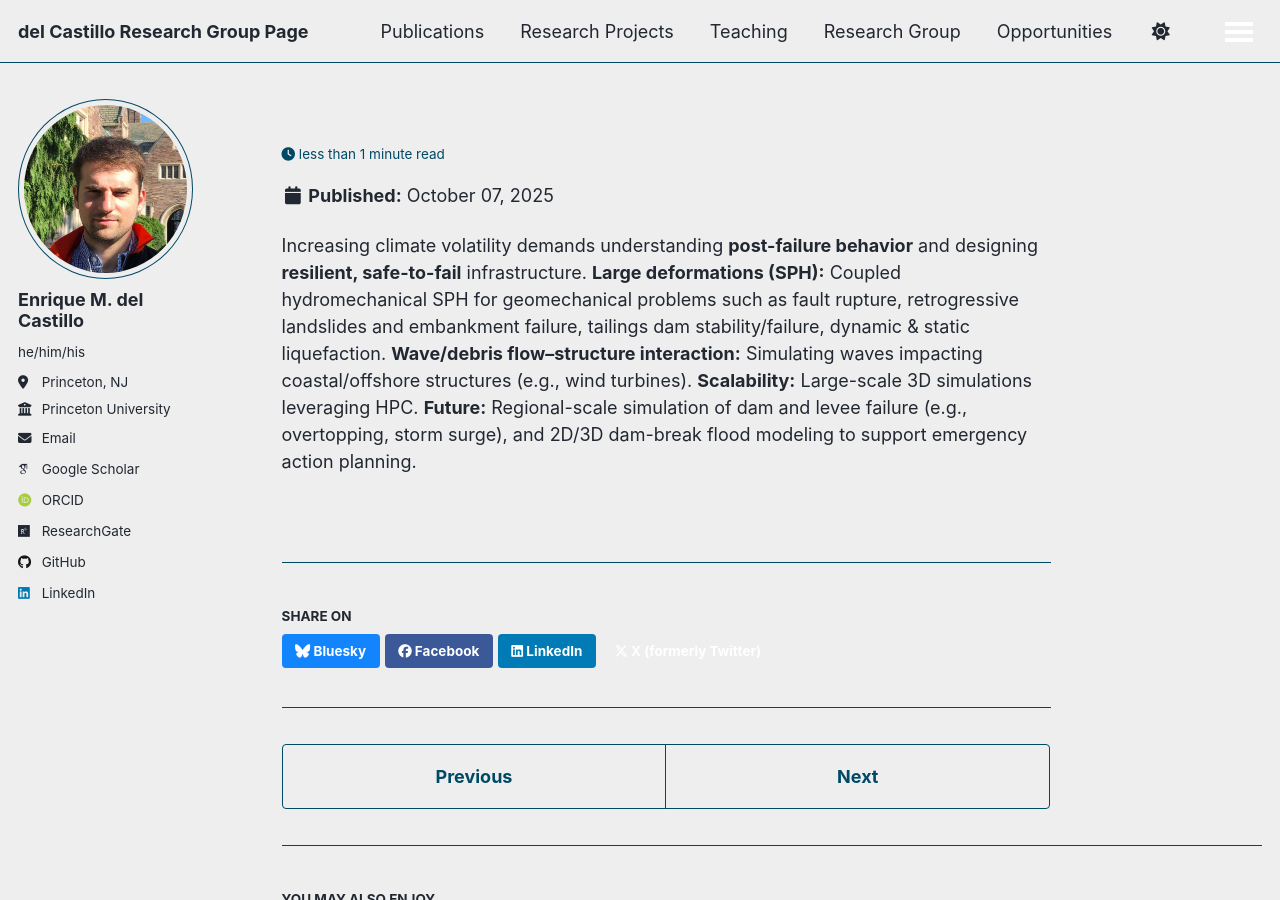
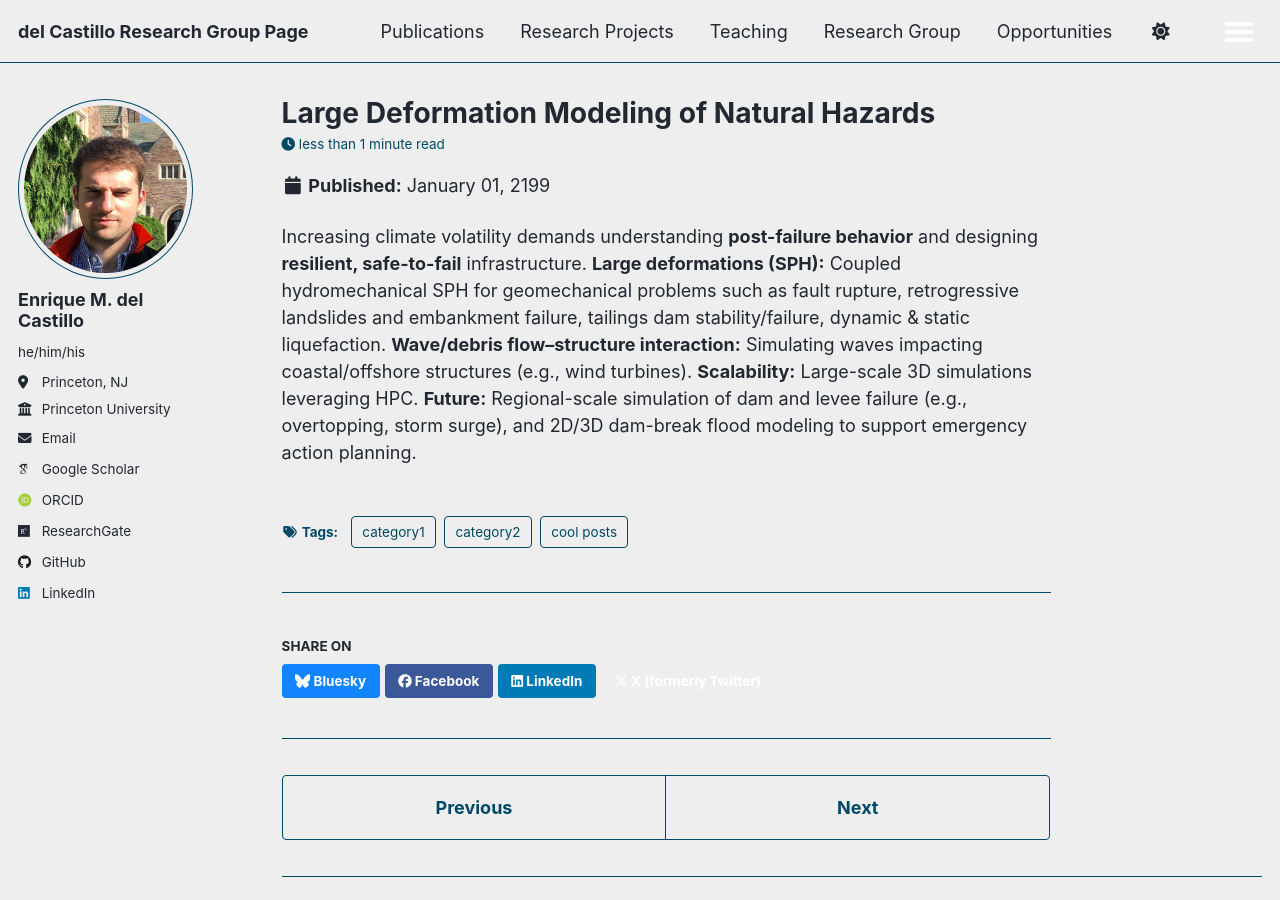
Before and after one commit to emdc19/emdcwebsite, a Jekyll site: the page built from _posts/2199-01-01-future-post.md, in a window 1280 px wide and 900 px high. Built offline with Jekyll 4.4.1, drawn with Linux system fonts in a browser that asks for light colours; some web fonts are replaced; a script that is not in the unit is left out; part of the change alters nothing that is shown.

Commit message:
Update 2199-01-01-future-post.md

```diff
--- a/_posts/2199-01-01-future-post.md
+++ b/_posts/2199-01-01-future-post.md
@@ -1,6 +1,5 @@
 ---
 title: 'Large Deformation Modeling of Natural Hazards'
-%date: 2199-01-01
 permalink: /posts/2012/08/blog-post-4/
 tags:
   - cool posts
```
